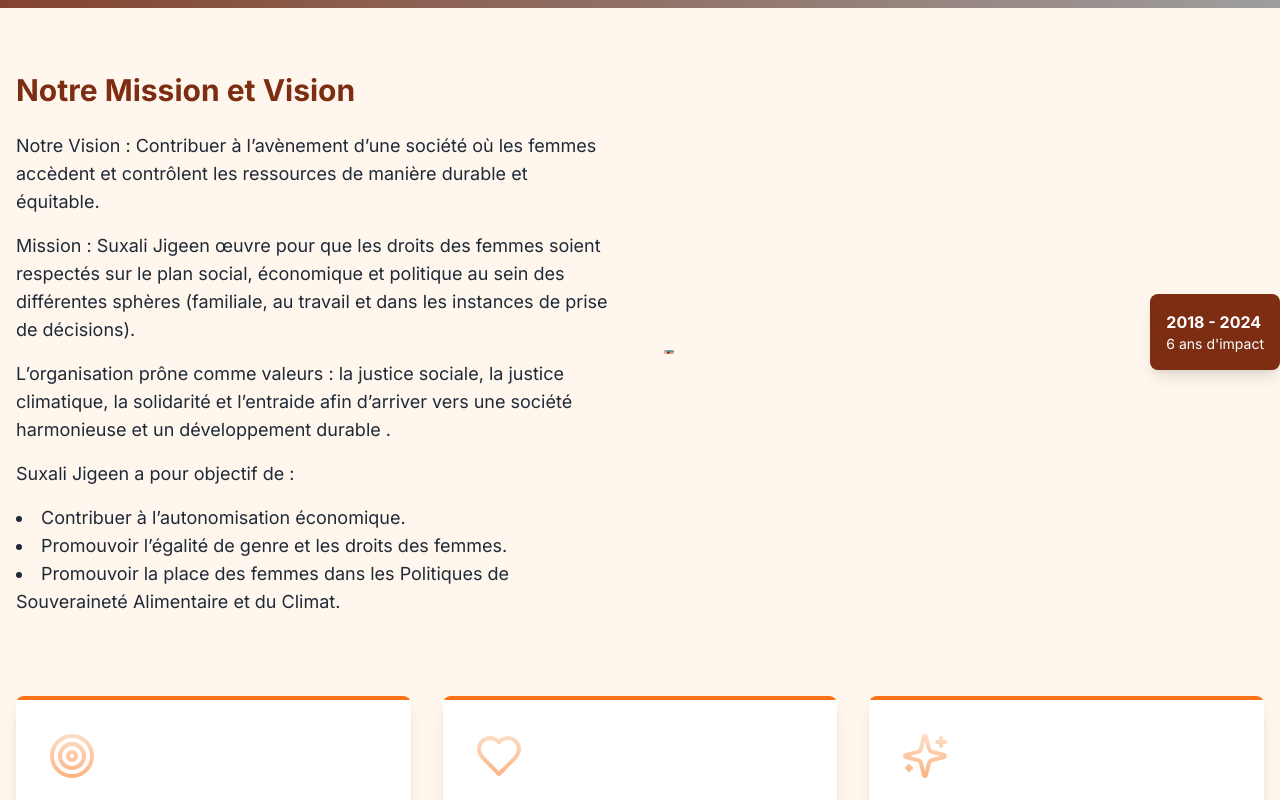
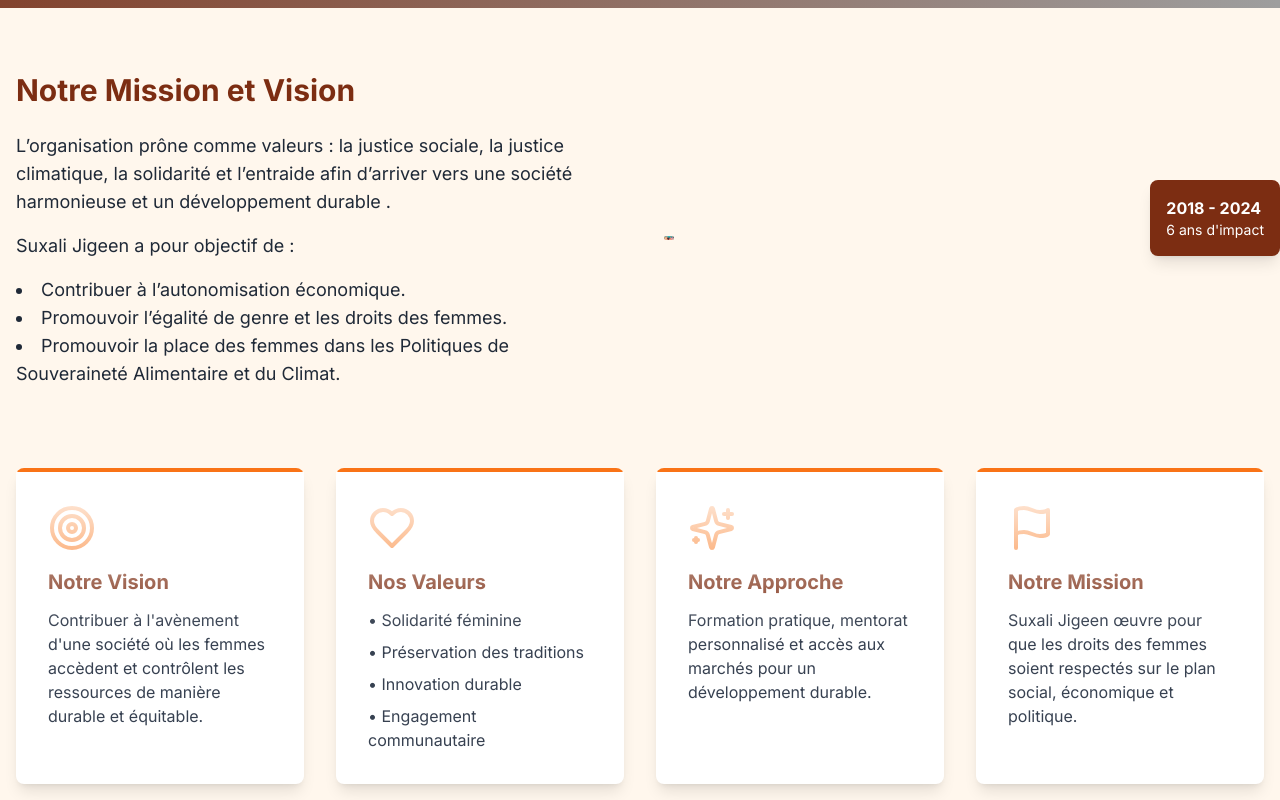
Before and after one commit to Maxonemon/suxalijigeen, a Next.js app: page / in a window 1280 px wide. Shown: the part 580-1380 px from the top of the page. Built offline with nearby package versions, Linux system fonts and the light colour scheme; grey boxes are pictures that could not be loaded.

Commit message:
fourth commit

```diff
--- a/src/app/pages/QuiSommesNous.tsx
+++ b/src/app/pages/QuiSommesNous.tsx
@@ -1,4 +1,4 @@
-import { Heart, Sparkles, Target } from "lucide-react";
+import { Flag, Heart, Sparkles, Target } from "lucide-react";
 import { HeroSection } from "../components/HeroSection";
 
 export function QuiSommesNous() {
@@ -7,7 +7,7 @@
       <HeroSection
         title="Qui sommes-nous?"
         subtitle="Suxali Jigeen est une jeune association féministe qui travaille dans le domaine agricole, agroalimentaire et halieutique. Elle cherche à renforcer les filières féminines agro-alimentaire en amont et en aval tout en privilégiant la démarche recherche action et la prise en compte entre égalité de genre et changement climatique."
-        image="/hero-image.jpg"
+        image="hero-image.jpg"
       />
 
       <div className="container px-4 py-16 mx-auto">
@@ -16,17 +16,7 @@
             <h2 className="mb-6 text-3xl font-bold text-orange-900">
               Notre Mission et Vision
             </h2>
-            <p className="mb-4 text-lg text-gray-800">
-              Notre Vision : Contribuer à l’avènement d’une société où les
-              femmes accèdent et contrôlent les ressources de manière durable et
-              équitable.
-            </p>
-            <p className="mb-4 text-lg text-gray-800">
-              Mission : Suxali Jigeen œuvre pour que les droits des femmes
-              soient respectés sur le plan social, économique et politique au
-              sein des différentes sphères (familiale, au travail et dans les
-              instances de prise de décisions).
-            </p>
+
             <p className="mb-4 text-lg text-gray-800">
               L’organisation prône comme valeurs : la justice sociale, la
               justice climatique, la solidarité et l’entraide afin d’arriver
@@ -66,7 +56,7 @@
           </div>
         </div>
 
-        <div className="grid gap-8 mb-16 md:grid-cols-3">
+        <div className="grid gap-8 mb-16 md:grid-cols-4">
           <div className="p-8 bg-white border-t-4 border-orange-500 rounded-lg shadow-lg hover:shadow-xl transition-shadow duration-300 relative">
             <div className="absolute top-0 left-0 w-full h-1/2 bg-gradient-to-t from-transparent to-white"></div>
             <Target className="w-12 h-12 mb-4 text-orange-500" />
@@ -74,8 +64,9 @@
               Notre Vision
             </h3>
             <p className="text-gray-700">
-              Un Sénégal où chaque femme rurale a les moyens de réaliser son
-              potentiel entrepreneurial.
+              Contribuer à l&apos;avènement d&apos;une société où les femmes
+              accèdent et contrôlent les ressources de manière durable et
+              équitable.
             </p>
           </div>
           <div className="p-8 bg-white border-t-4 border-orange-500 rounded-lg shadow-lg hover:shadow-xl transition-shadow duration-300 relative">
@@ -100,6 +91,17 @@
             <p className="text-gray-700">
               Formation pratique, mentorat personnalisé et accès aux marchés
               pour un développement durable.
+            </p>
+          </div>
+          <div className="p-8 bg-white border-t-4 border-orange-500 rounded-lg shadow-lg hover:shadow-xl transition-shadow duration-300 relative">
+            <div className="absolute top-0 left-0 w-full h-1/2 bg-gradient-to-t from-transparent to-white"></div>
+            <Flag className="w-12 h-12 mb-4 text-orange-500" />
+            <h3 className="mb-3 text-xl font-bold text-orange-900">
+              Notre Mission
+            </h3>
+            <p className="text-gray-700">
+              Suxali Jigeen œuvre pour que les droits des femmes soient
+              respectés sur le plan social, économique et politique.
             </p>
           </div>
         </div>
```
